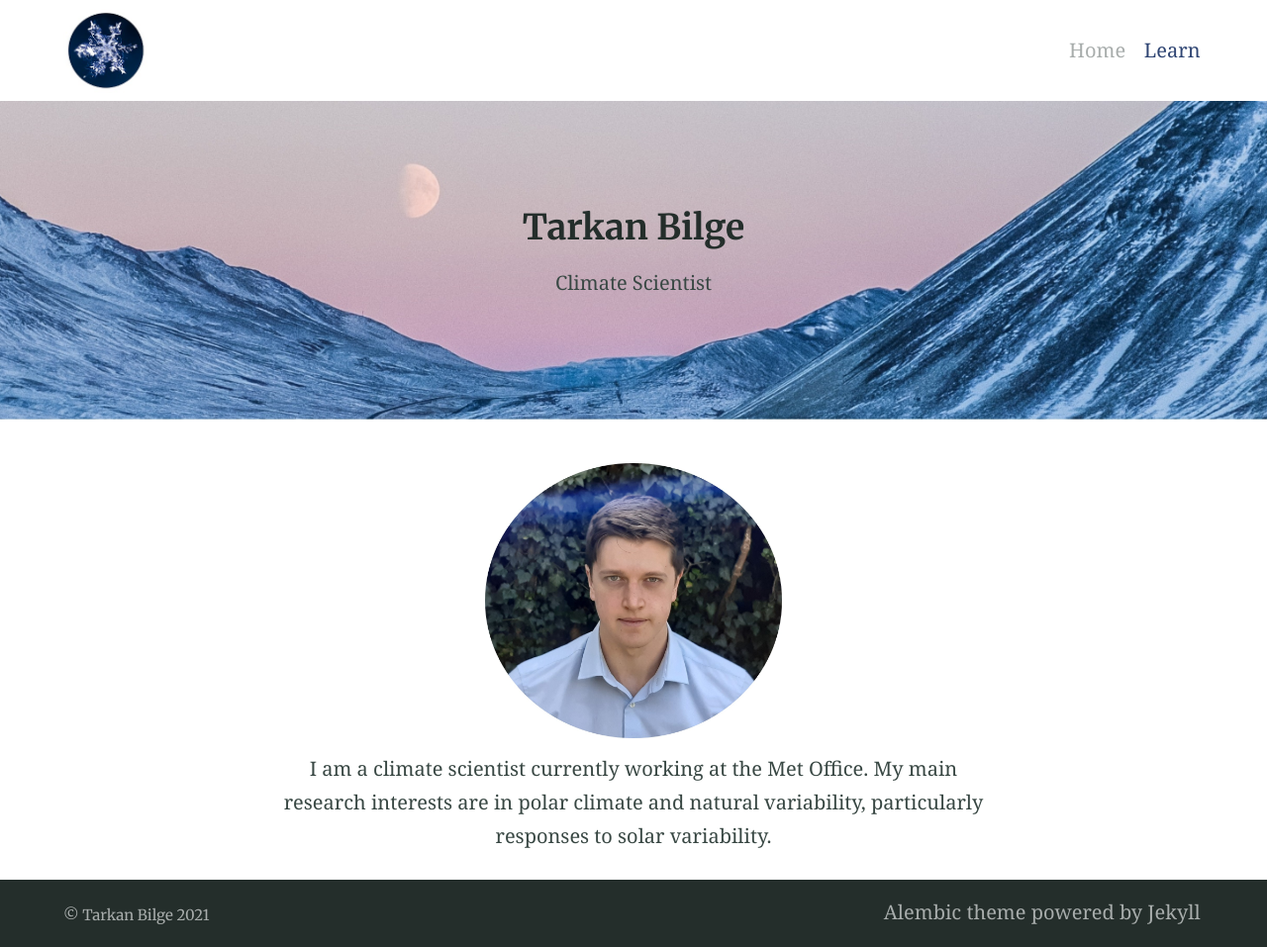
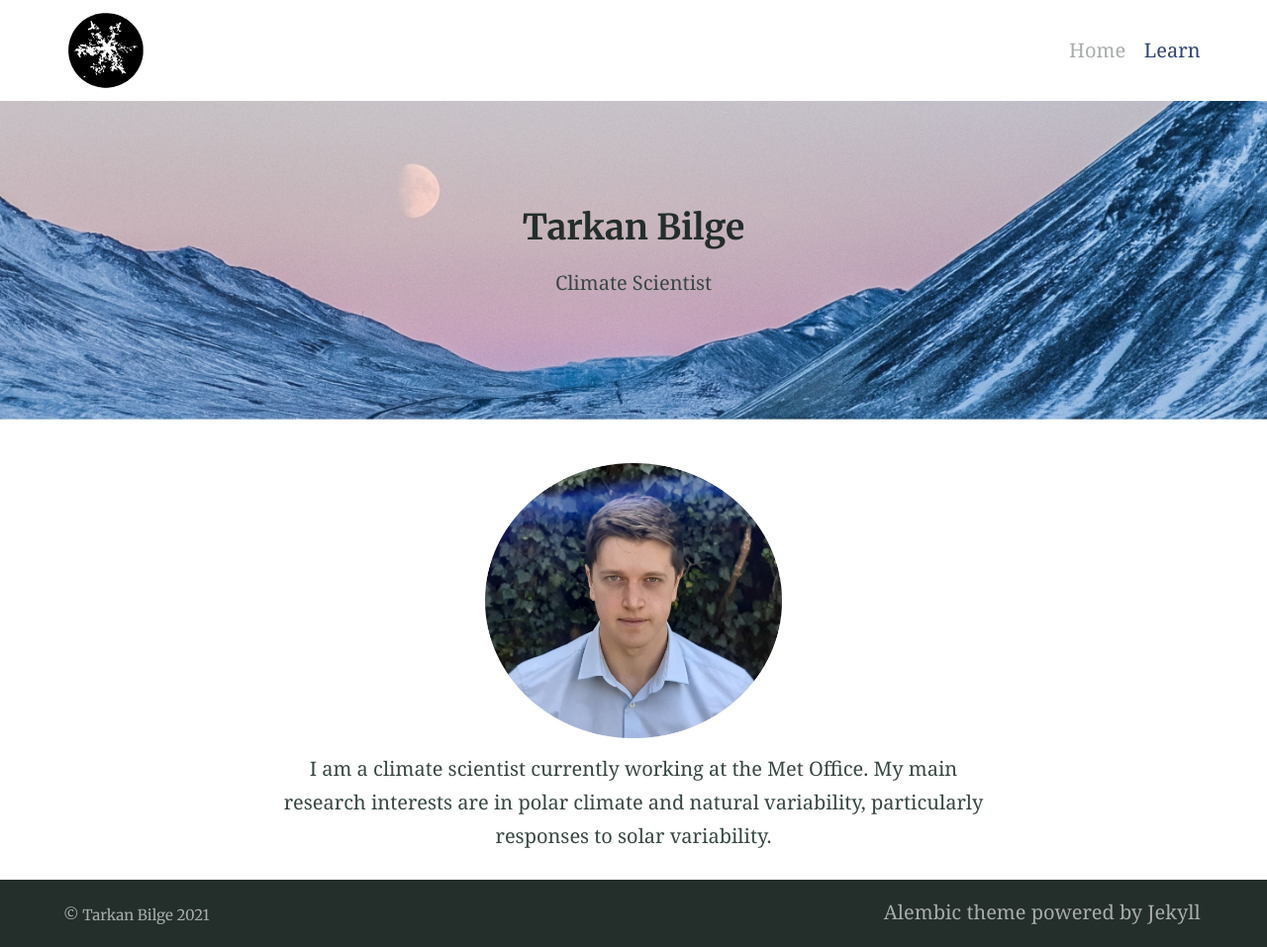
Before and after one commit to tarkanbilge/tarkanbilge.github.io, a Jekyll site: the page built from index.md, in a window 1280 px wide. Shown: the whole page at 99% size. Built offline with Jekyll 4.4.1, drawn with Linux system fonts in a browser that asks for light colours.

Commit message:
Update logo to svg version

```diff
--- a/_config.yml
+++ b/_config.yml
@@ -92,7 +92,7 @@
 encoding: utf-8 # Make sure the encoding is right
 lang: en-GB # Set the site language
 title: "Tarkan Bilge" # Site name or title, also used in jekyll-seo-tag
-logo: "/assets/logos/logo1.jpg" # Site logo, also used in jekyll-seo-tag
+logo: "/assets/logos/logo1.svg" # Site logo, also used in jekyll-seo-tag
 description: "Climate Scientist" # Site description and default description, also used in jekyll-seo-tag
 url: "https://tarkanbilge.github.io" # Site url, also used in jekyll-seo-tag
 baseurl: ""
```
